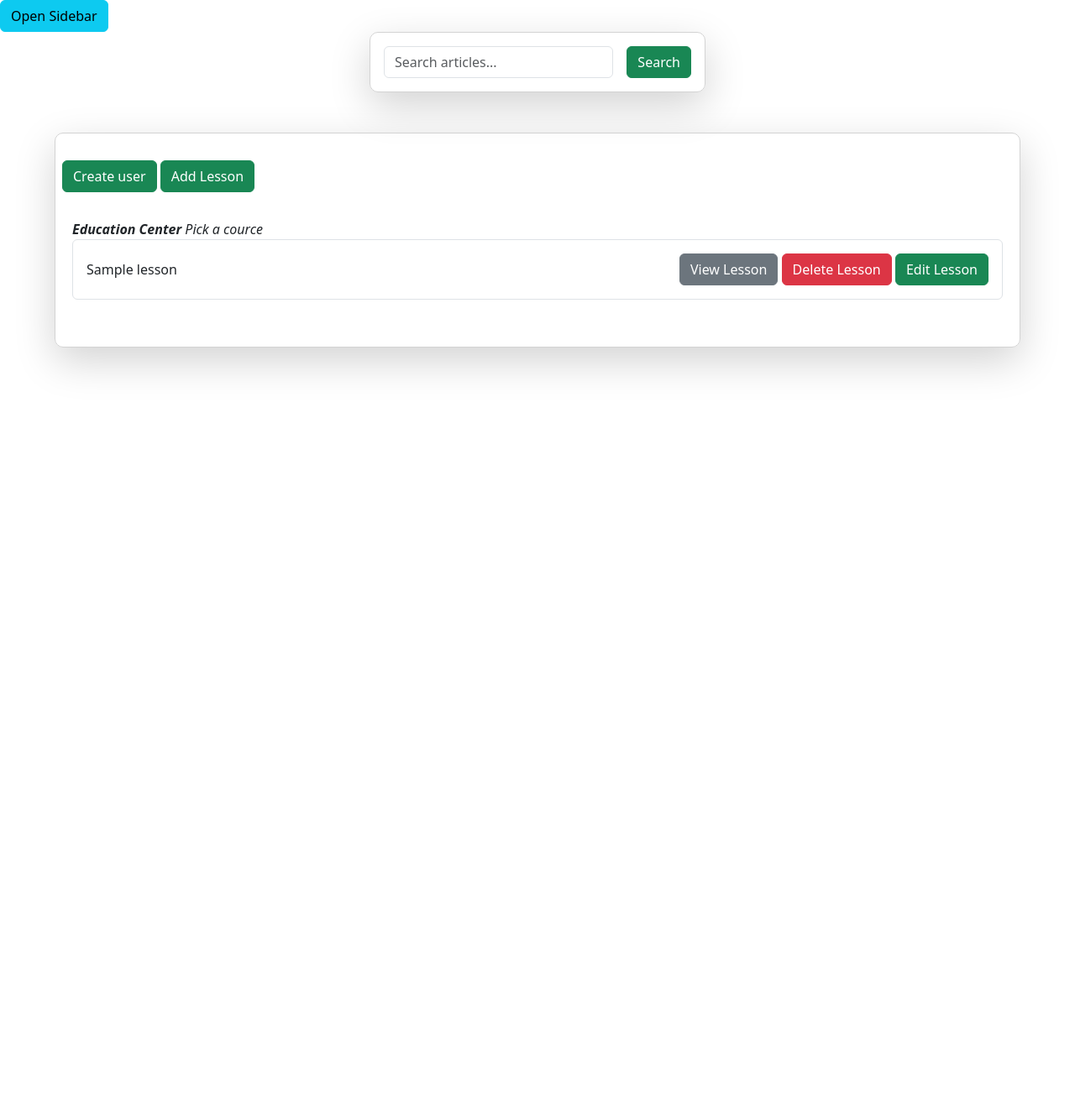
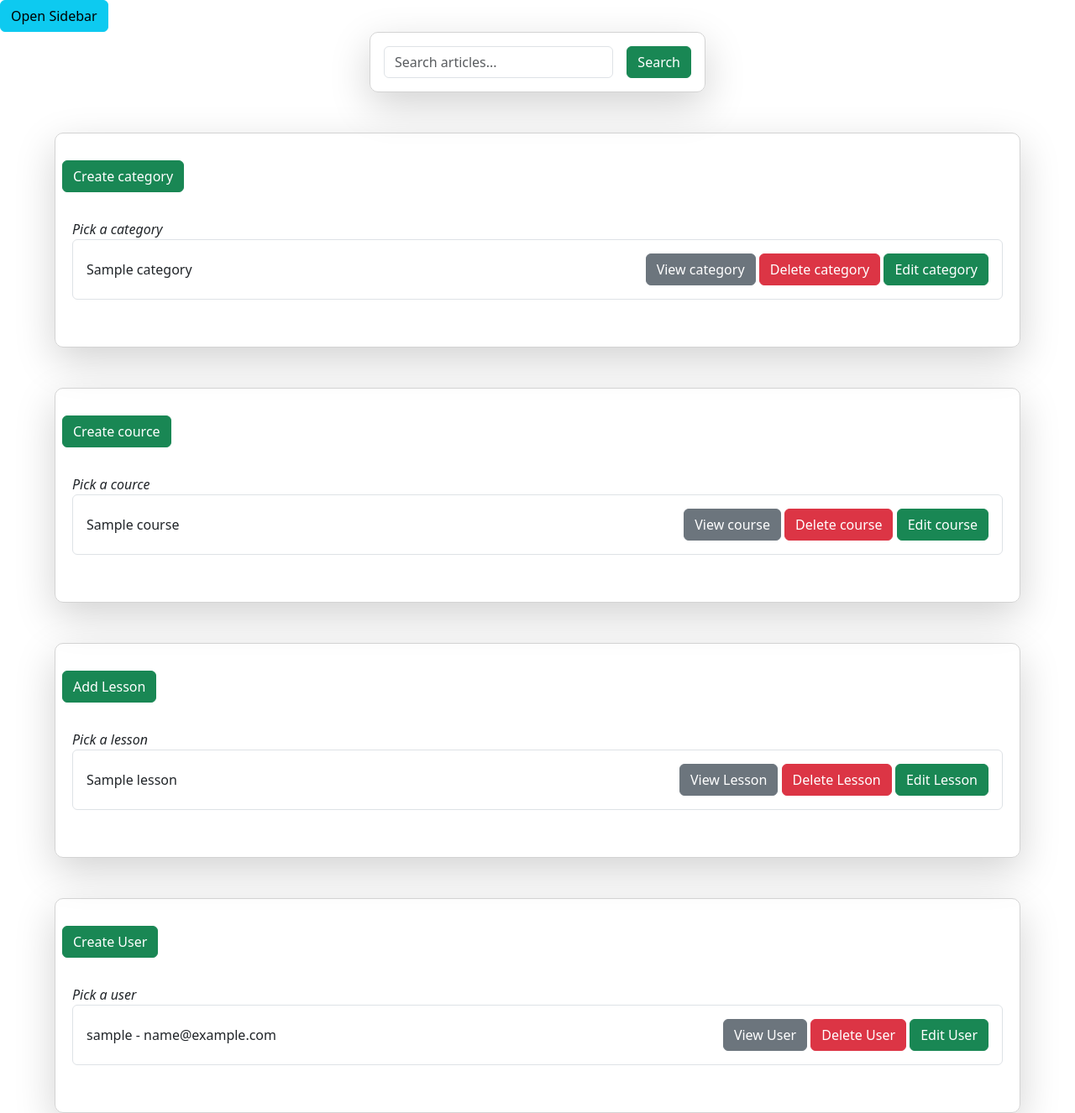
Before and after one commit to Yoskele/Ma-project, a Django app: page / in a window 1280 px wide. Shown: the part 56-1382 px from the top of the page at 84% size. Before the commit the page ends 499 px from the top, so only its background shows below. Run offline with Django 4.2, Linux system fonts and the light colour scheme; a user stored in the database is signed in; tables that the repository leaves empty hold one stand-in row (values such as "Sample post"); some libraries are stand-ins or nearby versions.

Commit message:
create user

```diff
--- a/brain/education/models.py
+++ b/brain/education/models.py
@@ -70,3 +70,12 @@ class UserProgress(models.Model):
 
     def __str__(self):
         return f"{self.user.username} - {self.lesson.title}"
+
+# User Profile Model
+class UserProfile(models.Model):
+    user = models.OneToOneField(User, on_delete=models.CASCADE, related_name="profile")
+    bio = models.TextField(blank=True, null=True)
+    profile_picture = models.ImageField(upload_to="profile_pictures/", blank=True, null=True)
+
+    def __str__(self):
+        return f"{self.user.username}'s Profile"
--- /dev/null
+++ b/brain/education/templates/components/view-category.html
@@ -0,0 +1 @@
+category
--- a/brain/education/templates/home-page.html
+++ b/brain/education/templates/home-page.html
@@ -20,22 +20,71 @@
 
 {% include 'components/search.html' %}
 
+<!-- Category panel -->
 <div class="container p-2 mt-5 big-paper-wrapper shadow-lg">
-
     <div class="my-4">
         <a href="{% url 'add-lesson' %}" class="btn btn-success">
-            Create user
+            Create category
         </a>
+    </div>
+    <div class="d-flex justify-content-between">
+        <div class="container mt-2">
+            <label style="font-style:italic;">Pick a category</label>
+        </div>
+    </div>
+    <div class="container">
+        <ul class="list-group mb-5">
+            {% for category in categories %}
+            <li class="list-group-item bg-list-card d-flex justify-content-between align-items-center">
+                {{ category.name }}
+                <div>
+                    <a href="{% url 'view-category' category.id %}" class="btn btn-secondary my-2">View category</a>
+                    <a href="{% url 'delete-category' category.id %}" class="btn btn-danger my-2">Delete category</a>
+                    <a href="{% url 'edit-category' category.id %}" class="btn btn-success my-2">Edit category</a>
+                </div>
+            </li>
+            {% endfor %}
+        </ul>
+    </div>
+</div>
+
+<!-- Cource panel -->
+<div class="container p-2 mt-5 big-paper-wrapper shadow-lg">
+    <div class="my-4">
+        <a href="{% url 'add-lesson' %}" class="btn btn-success">
+            Create cource
+        </a>
+    </div>
+    <div class="d-flex justify-content-between">
+        <div class="container mt-2">
+            <label style="font-style:italic;">Pick a cource</label>
+        </div>
+    </div>
+    <div class="container">
+        <ul class="list-group mb-5">
+            {% for course in courses %}
+            <li class="list-group-item bg-list-card d-flex justify-content-between align-items-center"> {{course.title}}
+                <div>
+                    <a href="{% url 'view-course' course.id %}" class="btn btn-secondary my-2">View course</a>
+                    <a href="{% url 'delete-course' course.id %}" class="btn btn-danger my-2">Delete course</a>
+                    <a href="{% url 'edit-course' course.id %}" class="btn btn-success my-2">Edit course</a>
+                </div>
+            </li>
+            {% endfor %}
+        </ul>
+    </div>
+</div>
+
+<!-- Lesson panel -->
+<div class="container p-2 mt-5 big-paper-wrapper shadow-lg">
+    <div class="my-4">
         <a href="{% url 'add-lesson' %}" class="btn btn-success">
             Add Lesson
         </a>
     </div>
-
-
     <div class="d-flex justify-content-between">
         <div class="container mt-2">
-            <b style="font-style:italic;">Education Center</b>
-            <label style="font-style:italic;">Pick a cource</label>
+            <label style="font-style:italic;">Pick a lesson</label>
         </div>
     </div>
     <div class="container">
@@ -51,9 +100,36 @@
             {% endfor %}
         </ul>
     </div>
+</div>
+
+<!-- User Management Panel (Superuser Only) -->
+{% if request.user.is_superuser %}
+<div class="container p-2 mt-5 big-paper-wrapper shadow-lg">
+    <a href="{% url 'create_user' %}" class="btn btn-success my-4">
+        Create User
+    </a>
+    <div class="d-flex justify-content-between">
+        <div class="container mt-2">
+            <label style="font-style:italic;">Pick a user</label>
+        </div>
+    </div>
+    <div class="container">
+        <ul class="list-group mb-5">
+            {% for user in users %}
+            <li class="list-group-item bg-list-card d-flex justify-content-between align-items-center">
+                {{ user.user.username }} - {{ user.user.email }}
+                <div>
+                    <a href="{% url 'view-user' user.user.id %}" class="btn btn-secondary my-2">View User</a>
+                    <a href="{% url 'delete-user' user.user.id %}" class="btn btn-danger my-2">Delete User</a>
+                    <a href="{% url 'edit-user' user.user.id %}" class="btn btn-success my-2">Edit User</a>
+                </div>
+            </li>
+            {% endfor %}
+        </ul>
+    </div>
 
 </div>
-
+{% endif %}
 
 
 {% endblock %}
--- a/brain/education/urls.py
+++ b/brain/education/urls.py
@@ -2,23 +2,40 @@ from django.conf import settings
 from django.conf.urls.static import static
 from django.contrib import admin
 from django.urls import path, include
-from django.views.generic import TemplateView
-from .import views
+from . import views
 
 urlpatterns = [
+    # Admin and Authentication
     path('', views.dashboard, name='dashboard'),
     path('login/', views.login_user, name='login'),
     path('logout/', views.logout_user, name='logout'),
+
+    # Category Management
     path('categories/', views.category_list, name='category_list'),
     path('category/<slug:slug>/', views.category_detail, name='category_detail'),
+    path('category/view/<slug:slug>/', views.view_category, name='view-category'),
+    path('category/delete/<int:category_id>/', views.delete_category, name='delete-category'),
+    path('category/edit/<int:category_id>/', views.edit_category, name='edit-category'),
+
+    # Course Management
+    path('course/view/<slug:slug>/', views.view_course, name='view-course'),
+    path('course/delete/<int:course_id>/', views.delete_course, name='delete-course'),
+    path('course/edit/<int:course_id>/', views.edit_course, name='edit-course'),
+
+    # Lesson Management
     path('lesson/<int:id>/', views.lesson_detail, name='lesson-detail'),
-    path('add-lesson', views.add_lesson, name='add-lesson'),
-    path('delete-lesson/<int:lesson_id>/', views.delete_lesson, name='delete-lesson'),
-    path('edit-lesson-<int:lesson_id>/', views.edit_lesson, name='edit-lesson'),
-    path('search-lesson/', views.search_lesson, name='search-lesson'),
+    path('lesson/add/', views.add_lesson, name='add-lesson'),
+    path('lesson/delete/<int:lesson_id>/', views.delete_lesson, name='delete-lesson'),
+    path('lesson/edit/<int:lesson_id>/', views.edit_lesson, name='edit-lesson'),
+    path('lesson/search/', views.search_lesson, name='search-lesson'),
+
+    # User Management
+    path('user/create/', views.create_user, name='create_user'),
+    path('user/view/<slug:slug>/', views.view_user, name='view-user'),
+    path('user/delete/<int:user_id>/', views.delete_user, name='delete-user'),
+    path('user/edit/<int:user_id>/', views.edit_user, name='edit-user'),
 ]
 
-
-
-
-urlpatterns += static(settings.MEDIA_URL, document_root=settings.MEDIA_ROOT)
+# Serve media files during development
+if settings.DEBUG:
+    urlpatterns += static(settings.MEDIA_URL, document_root=settings.MEDIA_ROOT)
--- a/brain/education/views.py
+++ b/brain/education/views.py
@@ -1,9 +1,86 @@
 from django.shortcuts import render, redirect, get_object_or_404
 from django.contrib import messages
-from .forms import LoginForm, CreateLessonForm
+from .forms import LoginForm, CreateUserForm, CreateLessonForm
 from django.contrib.auth import authenticate, login, logout
 from django.contrib.auth.decorators import login_required
-from .models import Category, Course, Lesson
+from .models import Category, Course, Lesson, UserProfile
+
+
+@login_required
+def create_user(request):
+    if not request.user.is_superuser:  # Ensure only superusers can access this view
+        messages.error(request, "You do not have permission to create users.")
+        return redirect("dashboard")
+    print('if not.')
+    if request.method == "POST":
+        form = CreateUserForm(request.POST, request.FILES)
+        if form.is_valid():
+            user = form.save()  # Save the user
+            UserProfile.objects.create(user=user)  # Create the UserProfile automatically
+            messages.success(request, f"User {user.username} created successfully!")
+            return redirect("dashboard")  # Redirect to the dashboard or another page
+    else:
+        form = CreateUserForm()
+
+    return render(request, "components/user/create-user.html", {"form": form})
+
+
+@login_required
+def view_user(request, slug):
+    return render(request, "components/user/view-user.html")
+
+@login_required
+def delete_user(request):
+    return render(request, "components/user/create-user.html", {"form": form})
+
+
+@login_required
+def edit_user(request):
+    return render(request, "components/user/edit-user.html", {"form": form})
+
+@login_required
+def edit_category(request):
+    return render(request, "components/create-category.html", {"form": form})
+
+
+@login_required
+def view_category(request):
+    return render(request, "components/view-category.html", {"form": form})
+
+@login_required
+def delete_category(request):
+    return render(request, "components/create-category.html", {"form": form})
+
+@login_required
+def edit_category(request):
+    return render(request, "components/create-category.html", {"form": form})
+
+
+
+@login_required
+def view_course(request):
+    return render(request, "components/view-course.html", {"form": form})
+
+@login_required
+def delete_course(request):
+    return render(request, "components/create-course.html", {"form": form})
+
+@login_required
+def edit_course(request):
+    return render(request, "components/create-course.html", {"form": form})
+
+
+
+
+
+
+
+
+
+
+
+
+
 
 
 
@@ -57,12 +134,19 @@ def lesson_detail(request, id):
 @login_required
 def dashboard(request):
     try:
+        categories = Category.objects.all().order_by('-created_at')
+        courses = Course.objects.all().order_by('-created_at')
         lessons = Lesson.objects.all().order_by('-created_at')
-        print('lessons: ', lessons)
+        users = None
+        if request.user.is_superuser:
+            users = UserProfile.objects.all().order_by('user')
     except Exception as e:
         print('Exception: ', e)
     context = {
+        'categories': categories,
+        'courses': courses,
         'lessons': lessons,
+        'users': users,
     }
     return render(request, 'home-page.html', context)
 
```
Also changed, not shown: brain/education/forms.py (+64 -0 lines), brain/education/templates/components/boxwrapper.html (added, +28 -0 lines), brain/education/templates/components/lesson_detail.html (+35 -3 lines), brain/education/templates/components/user/create-user.html (added, +44 -0 lines), brain/education/templates/components/user/view-user.html (added, +37 -0 lines), brain/education/templates/components/view-user.html (added, +31 -0 lines), brain/education/migrations/0002_userprofile.py (added), brain/education/templates/components/user/edit-user.html (added). Lines whose indentation alone changed are shown as unchanged.
